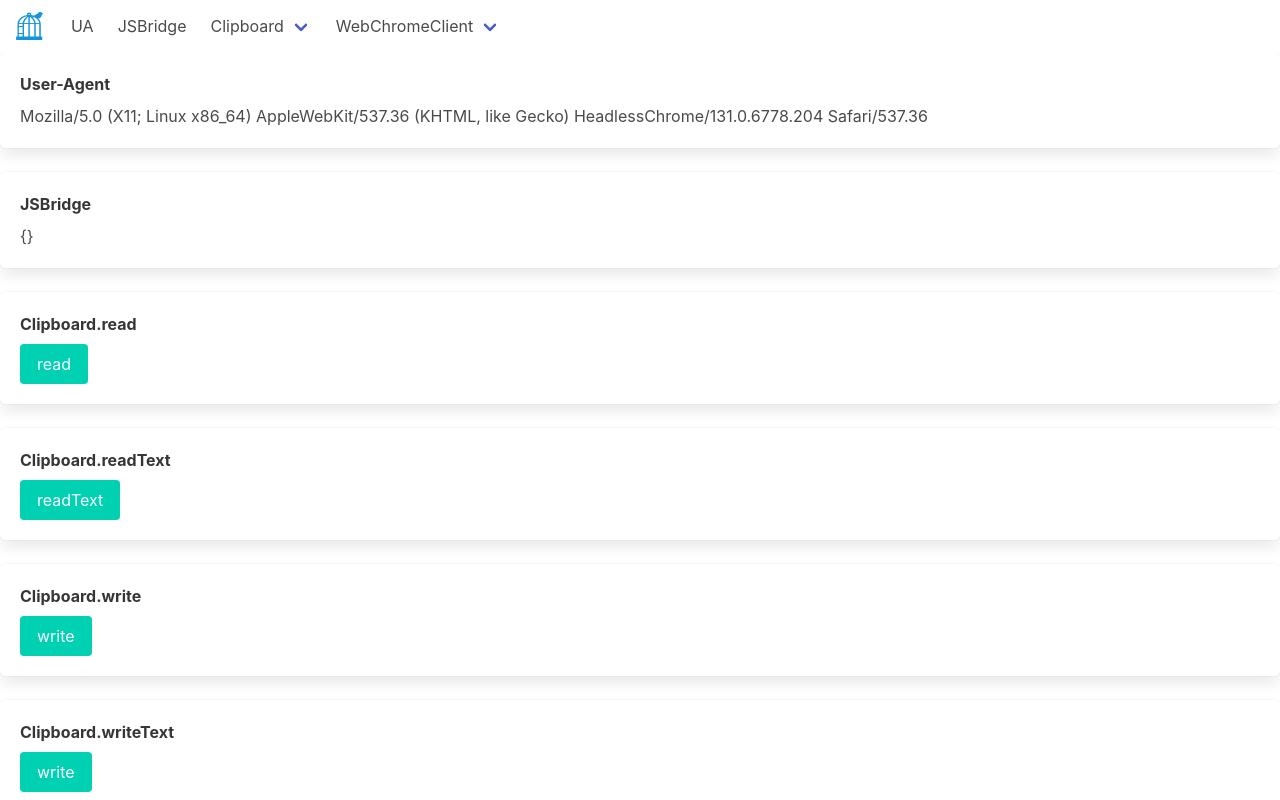
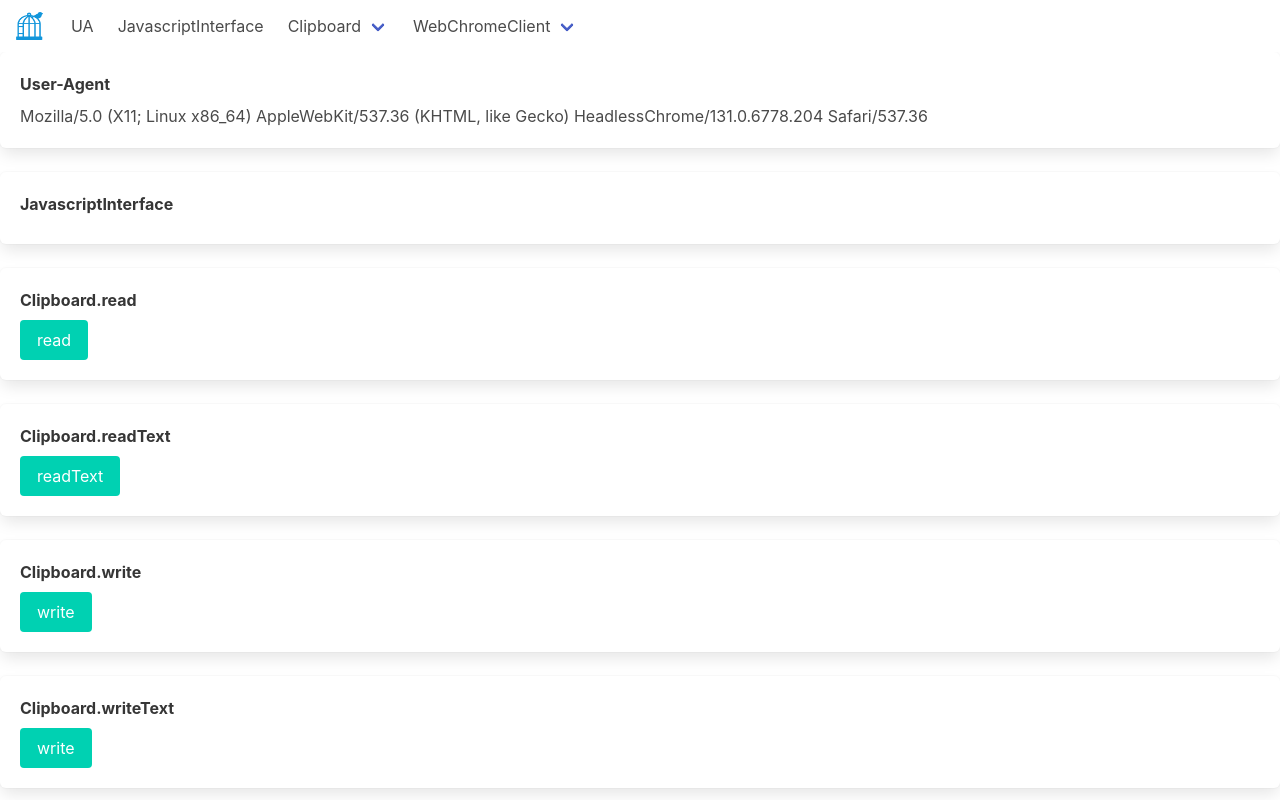
Before and after one commit to konata/canary, a plain HTML site: page index.html in a window 1280 px wide. Shown: the top 800 px of the page. Drawn offline with nearby package versions, Linux system fonts and the light colour scheme.

Commit message:
feat: rename to javascript interface

```diff
--- a/index.html
+++ b/index.html
@@ -39,7 +39,7 @@
       <div class="navbar-menu" id="category">
         <div class="navbar-start">
           <a class="navbar-item" href="#user-agent"> UA </a>
-          <a class="navbar-item" href="#jsbridge"> JSBridge </a>
+          <a class="navbar-item" href="#javascriptinterface"> JavascriptInterface </a>
           <div class="navbar-item has-dropdown is-hoverable">
             <a class="navbar-link"> Clipboard </a>
             <div class="navbar-dropdown">
@@ -84,11 +84,11 @@
       </div>
     </div>
 
-    <!-- jsbridge -->
+    <!-- JavascriptInterface -->
     <div class="box">
       <div class="field">
-        <label class="label">JSBridge</label>
-        <div class="control" id="jsbridge"></div>
+        <label class="label">JavascriptInterface</label>
+        <div class="control" id="javascariptinterface"></div>
       </div>
     </div>
 
@@ -299,7 +299,7 @@
         $('#user-agent').innerText = window.navigator.userAgent
 
         // bridge pairs
-        $('#jsbridge').innerText = JSON.stringify(dump(window))
+        $('#javascriptinterface').innerText = JSON.stringify(dump(window))
 
         // read
         $('#read').onclick = async () => {
```
